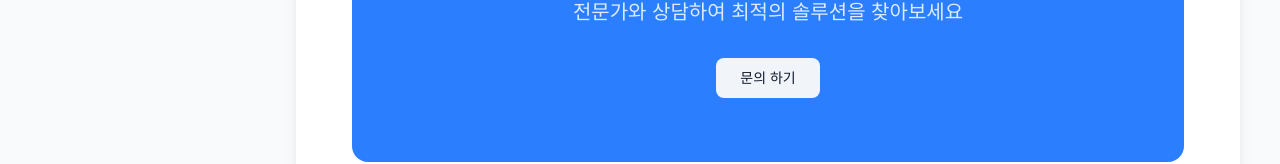
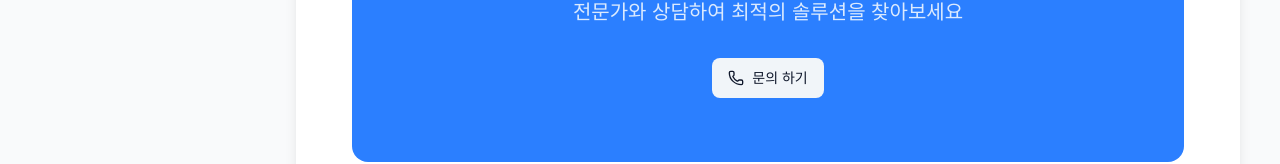
Before and after one commit to kdsolution3744/kdsolution-web, a Next.js app: page /products/material in a window 1280 px wide. Shown: the part 2334-2498 px from the top of the page. Built offline with nearby package versions, Linux system fonts and the light colour scheme; a web font is replaced by a local one.

Commit message:
style : 문의하기 버튼에 아이콘 추가

```diff
--- a/src/app/products/material/page.tsx
+++ b/src/app/products/material/page.tsx
@@ -9,7 +9,7 @@ import {
   CardTitle,
 } from "@/components/ui/card";
 import { PETExampleList } from "@/constants/PETExample";
-import { Eye, Shield, Thermometer, Zap } from "lucide-react";
+import { Eye, Phone, Shield, Thermometer, Zap } from "lucide-react";
 import Image from "next/image";
 import Link from "next/link";
 import ExampleCard from "./_component/exampleCard";
@@ -157,6 +157,7 @@ export default function MachineryPage() {
           </p>
           <div className="flex flex-col sm:flex-row gap-4 justify-center">
             <Button size="lg" variant="secondary">
+              <Phone />
               <Link href={"/contact/inquiry"}>문의 하기</Link>
             </Button>
           </div>
```
